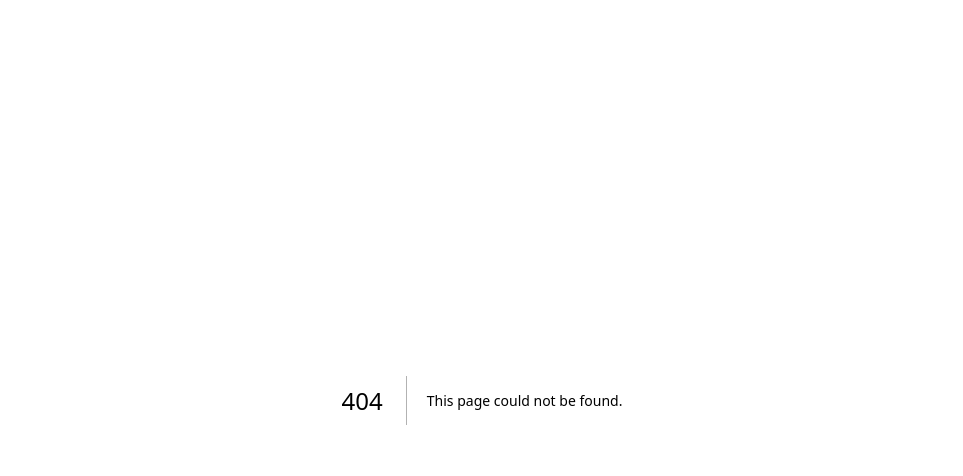
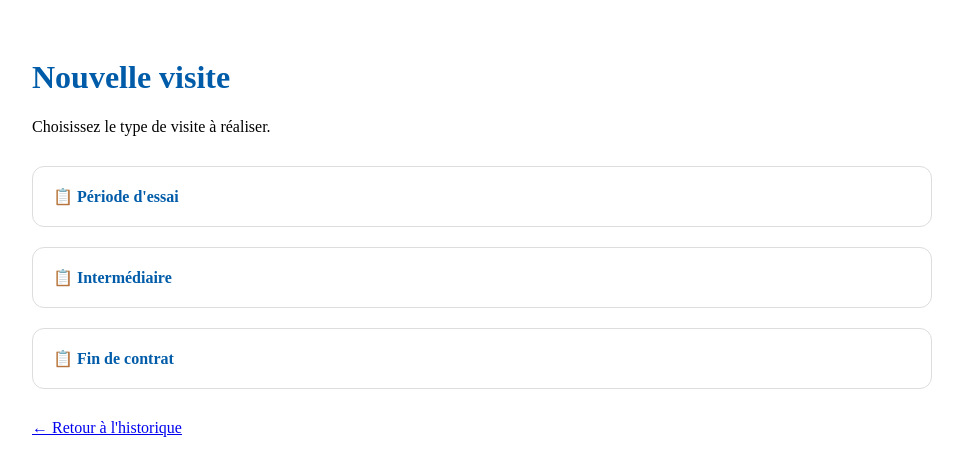
Before and after one commit to fabsalel-design/suivi-visites-mfr, a Next.js app: page /apprentis/1/visites/nouvelle in a window 1280 px wide. Before the commit this address had no page. Shown: the top 476 px of the page, without its empty margins (158-1121 px from the left). Built offline with nearby package versions, Linux system fonts and the light colour scheme.

Commit message:
Create page.tsx

```diff
--- /dev/null
+++ b/app/apprentis/[id]/visites/nouvelle/page.tsx
@@ -0,0 +1,91 @@
+
+import Link from "next/link";
+
+export default async function NouvelleVisitePage({
+  params,
+}: {
+  params: Promise<{ id: string }>;
+}) {
+  const { id } = await params;
+
+  return (
+    <main
+      style={{
+        maxWidth: "900px",
+        margin: "0 auto",
+        padding: "30px",
+      }}
+    >
+      <h1
+        style={{
+          color: "#005CA9",
+        }}
+      >
+        Nouvelle visite
+      </h1>
+
+      <p>
+        Choisissez le type de visite à réaliser.
+      </p>
+
+      <div
+        style={{
+          display: "grid",
+          gap: "20px",
+          marginTop: "30px",
+        }}
+      >
+        <Link
+          href={`/apprentis/${id}/visites/periode-essai`}
+          style={{
+            padding: "20px",
+            background: "#ffffff",
+            border: "1px solid #ddd",
+            borderRadius: "12px",
+            textDecoration: "none",
+            color: "#005CA9",
+            fontWeight: "bold",
+          }}
+        >
+          📋 Période d'essai
+        </Link>
+
+        <Link
+          href={`/apprentis/${id}/visites/intermediaire`}
+          style={{
+            padding: "20px",
+            background: "#ffffff",
+            border: "1px solid #ddd",
+            borderRadius: "12px",
+            textDecoration: "none",
+            color: "#005CA9",
+            fontWeight: "bold",
+          }}
+        >
+          📋 Intermédiaire
+        </Link>
+
+        <Link
+          href={`/apprentis/${id}/visites/fin-contrat`}
+          style={{
+            padding: "20px",
+            background: "#ffffff",
+            border: "1px solid #ddd",
+            borderRadius: "12px",
+            textDecoration: "none",
+            color: "#005CA9",
+            fontWeight: "bold",
+          }}
+        >
+          📋 Fin de contrat
+        </Link>
+      </div>
+
+      <p style={{ marginTop: "30px" }}>
+        <Link href={`/apprentis/${id}/visites`}>
+          ← Retour à l'historique
+        </Link>
+      </p>
+    </main>
+  );
+}
```
